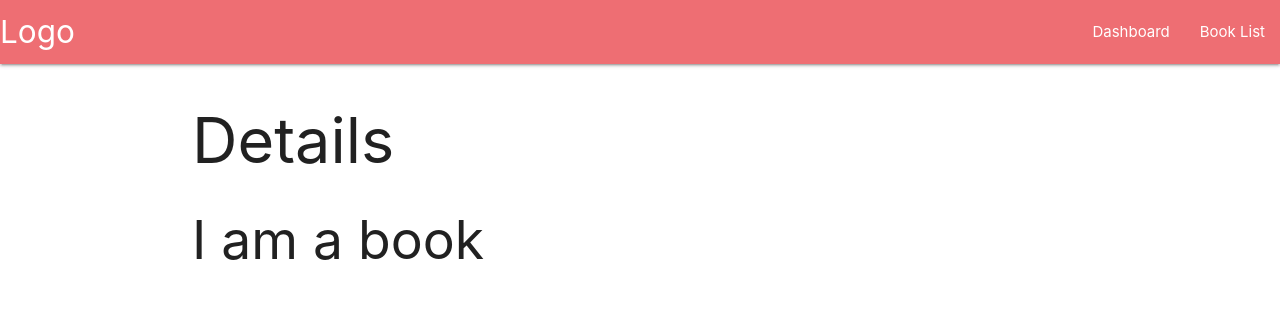
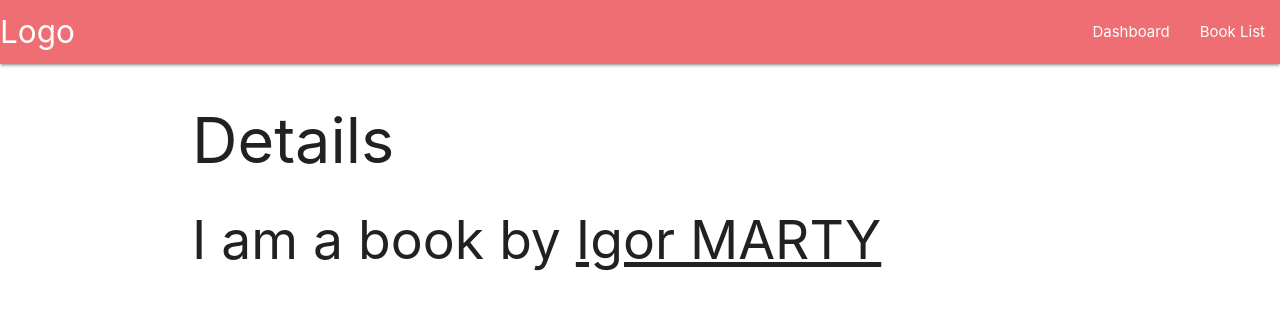
Before and after one commit to IMarty/book-store, an Angular app: page /book-details/9782072705242 in a window 1280 px wide. Shown: the top 310 px of the page. Built offline with nearby package versions, Linux system fonts and the light colour scheme.

Commit message:
h2 underline

```diff
--- a/src/app/components/page-book-details/page-book-details.component.html
+++ b/src/app/components/page-book-details/page-book-details.component.html
@@ -2,5 +2,10 @@
   <h1>Details</h1>
   <h2>
     {{mySpecificProduct.name}}
+    by
+    <!-- underline -->
+    <u>
+      {{mySpecificProduct.author}}
+    </u>
   </h2>
 </div>
```
